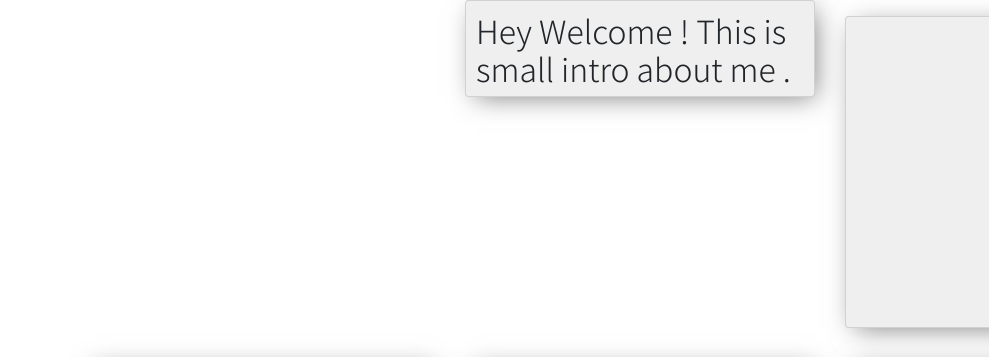
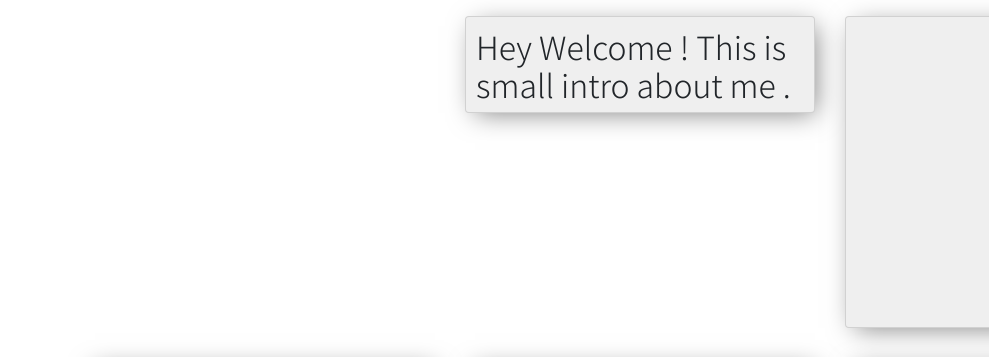
Before and after one commit to Mohan0078/Mohan0078.github.io, a plain HTML site: page index.html in a window 1280 px wide. Shown: the top 357 px of the page, 0-989 px from the left. Drawn offline with nearby package versions, Linux system fonts and the light colour scheme.

Commit message:
Update index.html

```diff
--- a/index.html
+++ b/index.html
@@ -25,7 +25,7 @@
 
             <div class="row">
 
-                <div class="col-md-4 offset-md-4">
+                <div class="col-md-4 offset-md-4 mt-3">
 
                     <div class="card cardStyle" style="background: #efefef;">
                         <div class="card_text">
```
